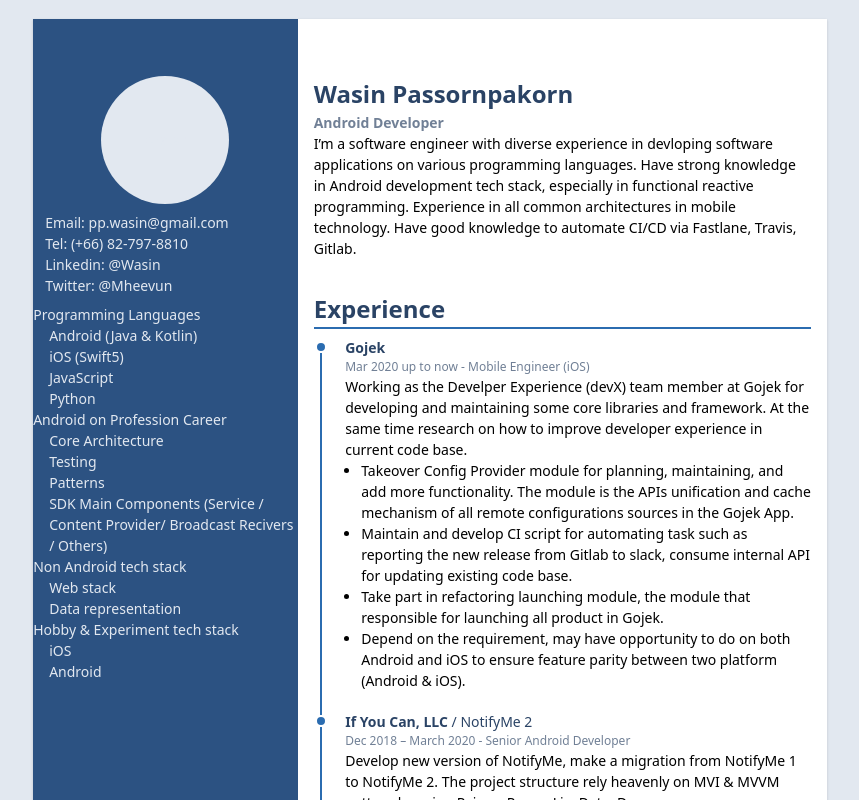
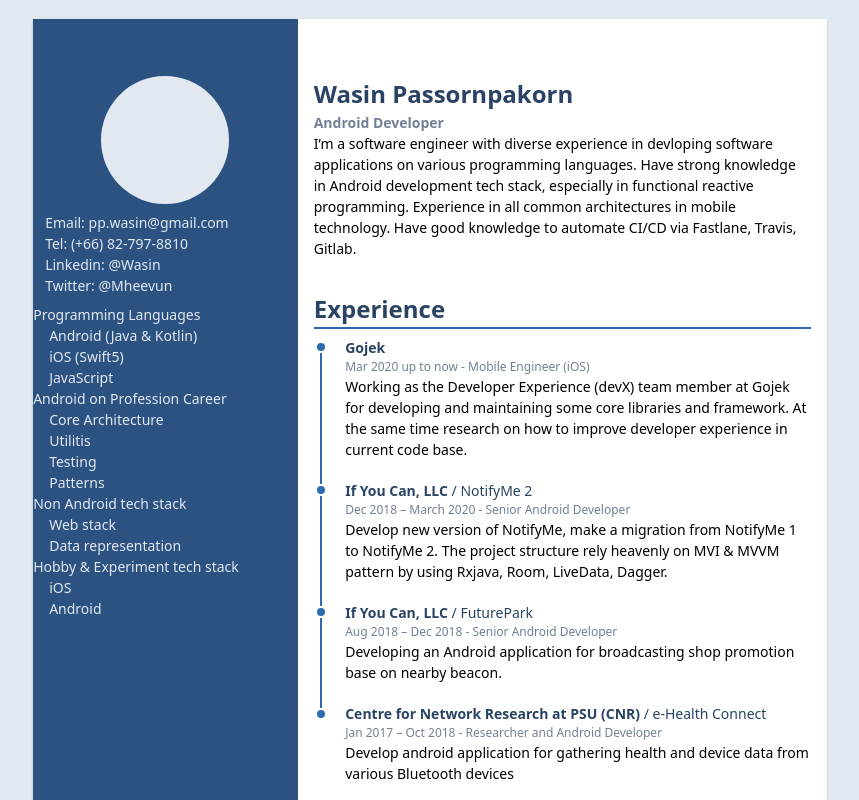
Before and after one commit to ppwasin/portfolio, a Next.js app: page /cv in a window 1280 px wide. Shown: the top 800 px of the page, without its empty margins (210-1069 px from the left). Built offline with nearby package versions, Linux system fonts and the light colour scheme.

Commit message:
update exp

```diff
--- a/data/experiences.js
+++ b/data/experiences.js
@@ -4,7 +4,7 @@
     roleName: "Mobile Engineer (iOS)",
     roleDuration: "Mar 2020 up to now",
     roleOverview:
-      "Working as the Develper Experience (devX) team member at Gojek for developing and maintaining some core libraries and framework. At the same time research on how to improve developer experience in current code base.",
+      "Working as the Developer Experience (devX) team member at Gojek for developing and maintaining some core libraries and framework. At the same time research on how to improve developer experience in current code base.",
     roleBullets: [
       "Takeover Config Provider module for planning, maintaining, and add more functionality. The module is the APIs unification and cache mechanism of all remote configurations sources in the Gojek App.",
       "Maintain and develop CI script for automating task such as reporting the new release from Gitlab to slack, consume internal API for updating existing code base.",
@@ -49,7 +49,7 @@
   },
   {
     company: "Centre for Network Research at PSU (CNR)",
-    roleApp: "e-Health connect",
+    roleApp: "e-Health Connect",
     roleName: "Researcher and Android Developer",
     roleDuration: "Jan 2017 – Oct 2018",
     roleOverview:
--- a/data/skill.js
+++ b/data/skill.js
@@ -1,7 +1,7 @@
 const skill = [
   {
     name: "Programming Languages",
-    list: ["Android (Java & Kotlin)", "iOS (Swift5)", "JavaScript", "Python"],
+    list: ["Android (Java & Kotlin)", "iOS (Swift5)", "JavaScript"],
   },
   {
     name: "Android on Profession Career",
@@ -12,27 +12,29 @@
           "Dagger",
           "Retrofit",
           "RxJava",
-          "Coroutine and Flow",
-          "RxBinding",
+          "Coroutine & Flow",
           "Live Data",
           "Room",
+        ],
+      },
+      {
+        name: "Utilitis",
+        list: [
           "FCM",
-          "Jetpack navigation",
+          "Jetpack: Navigation Paging",
+          "RxBinding",
           "ArrowKt",
+          "Proximity beacon",
+          "Android Bluetooth",
         ],
       },
       {
         name: "Testing",
-        list: ["Espresso", "Mockito", "Mockk", "MockWebServer"],
+        list: ["Espresso", "Mockito", "Mockk", "Kotest", "MockWebServer"],
       },
       {
         name: "Patterns",
         list: ["MVVM", "MVP", "MVI", "Unidirectional Flow"],
-      },
-      {
-        name:
-          "SDK Main Components (Service / Content Provider/ Broadcast Recivers / Others)",
-        list: ["Work Manager", "Proximity beacon", "Android Bluetooth"],
       },
     ],
     others: [
--- a/pages/cv.js
+++ b/pages/cv.js
@@ -143,11 +143,11 @@
             <p>{exp.roleOverview}</p>
           </div>
           {/* Bullet */}
-          <ul className="pl-4 list-disc">
+          {/* <ul className="pl-4 list-disc">
             {exp.roleBullets.map((value, index) => {
               return <li key={index}> {value}</li>;
             })}
-          </ul>
+          </ul> */}
         </TimelineContent>
       </div>
       <div className="flex">
```
Also changed, not shown: pages/md.js (added).
